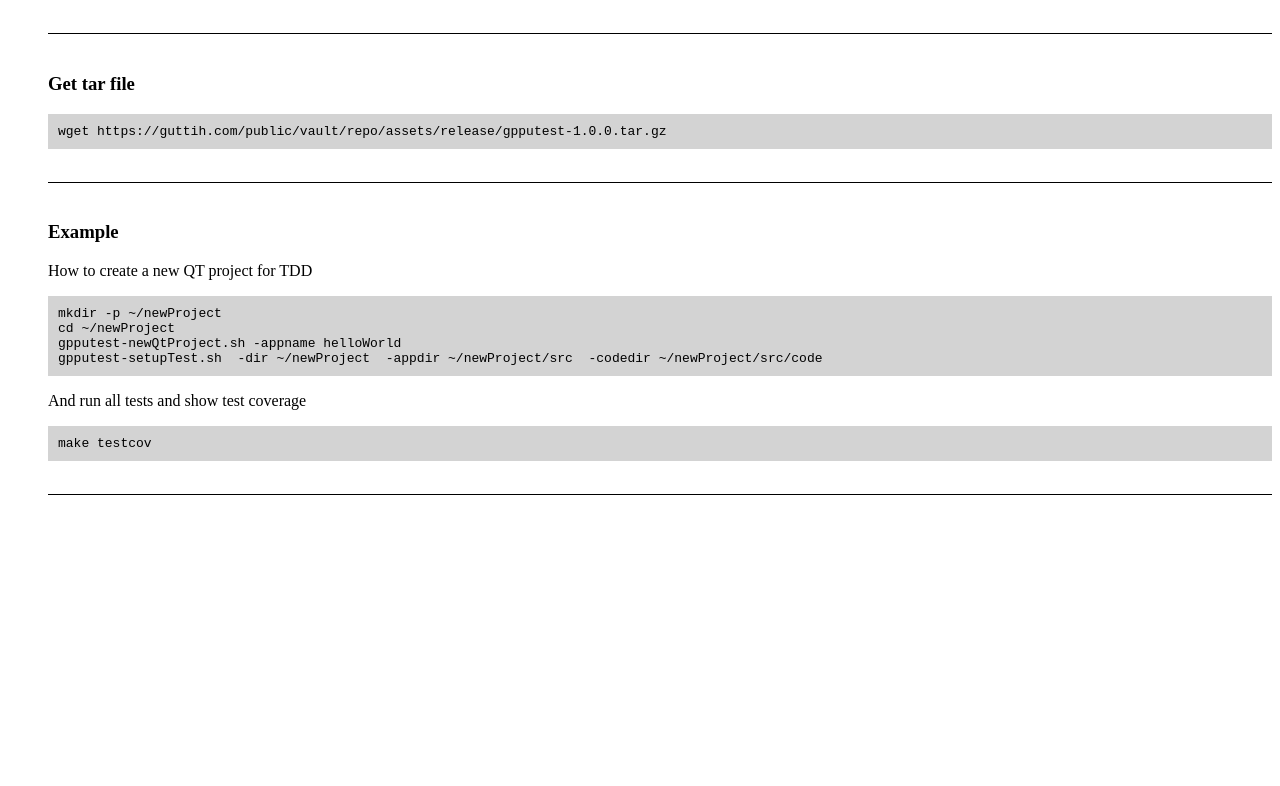
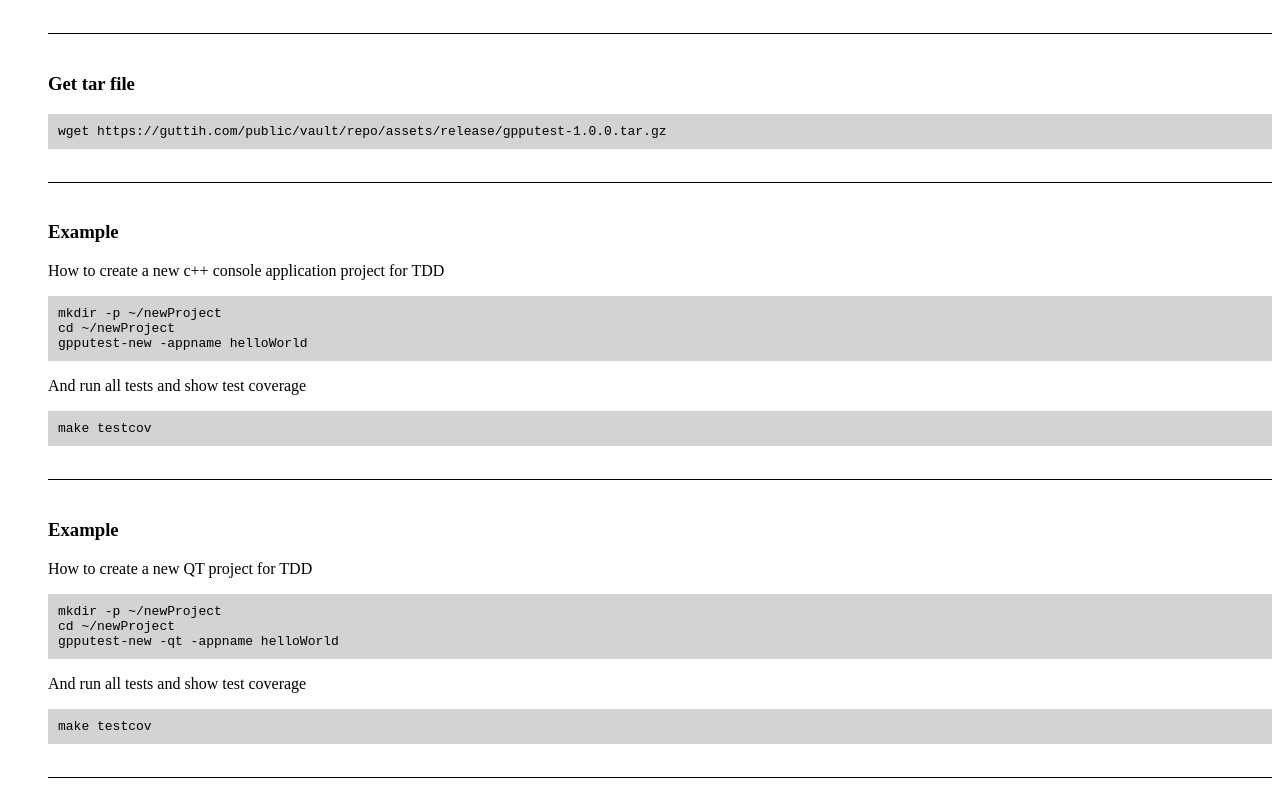
Before and after one commit to guttih/gpputest, a plain HTML site: page support/index.html in a window 1280 px wide. Shown: the part 987-1773 px from the top of the page. Before the commit the page ends 1490 px from the top, so only its background shows below. Drawn offline with Linux system fonts and the light colour scheme.

Commit message:
naming cpputest-newQtProject.sh to cpputest-new.sh

```diff
--- a/support/index.html
+++ b/support/index.html
@@ -46,7 +46,7 @@
         <h3>Scripts in package</h3>
         <ul>
             <li>gpputest-install.sh</li>
-            <li>gpputest-newQtProject.sh</li>
+            <li>gpputest-new.sh</li>
             <li>gpputest-setupTest.sh</li>
         </ul>
     </div>
@@ -92,11 +92,21 @@ sudo rpm --install gpputest-1.0.0-1.el8.noarch.rpm</pre>
 
     <div class="section">
         <h3>Example </h3>
+        <p>How to create a new c++ console application project for TDD</p>
+        <pre>mkdir -p ~/newProject
+cd ~/newProject
+gpputest-new -appname helloWorld
+</pre>
+        <p>And run all tests and show test coverage</p>
+        <pre>make testcov</pre>
+    </div>
+    <div class="section">
+        <h3>Example </h3>
         <p>How to create a new QT project for TDD</p>
         <pre>mkdir -p ~/newProject
 cd ~/newProject
-gpputest-newQtProject.sh -appname helloWorld
-gpputest-setupTest.sh  -dir ~/newProject  -appdir ~/newProject/src  -codedir ~/newProject/src/code</pre>
+gpputest-new -qt -appname helloWorld
+</pre>
         <p>And run all tests and show test coverage</p>
         <pre>make testcov</pre>
     </div>
```
Also changed, not shown: 6 other files.
